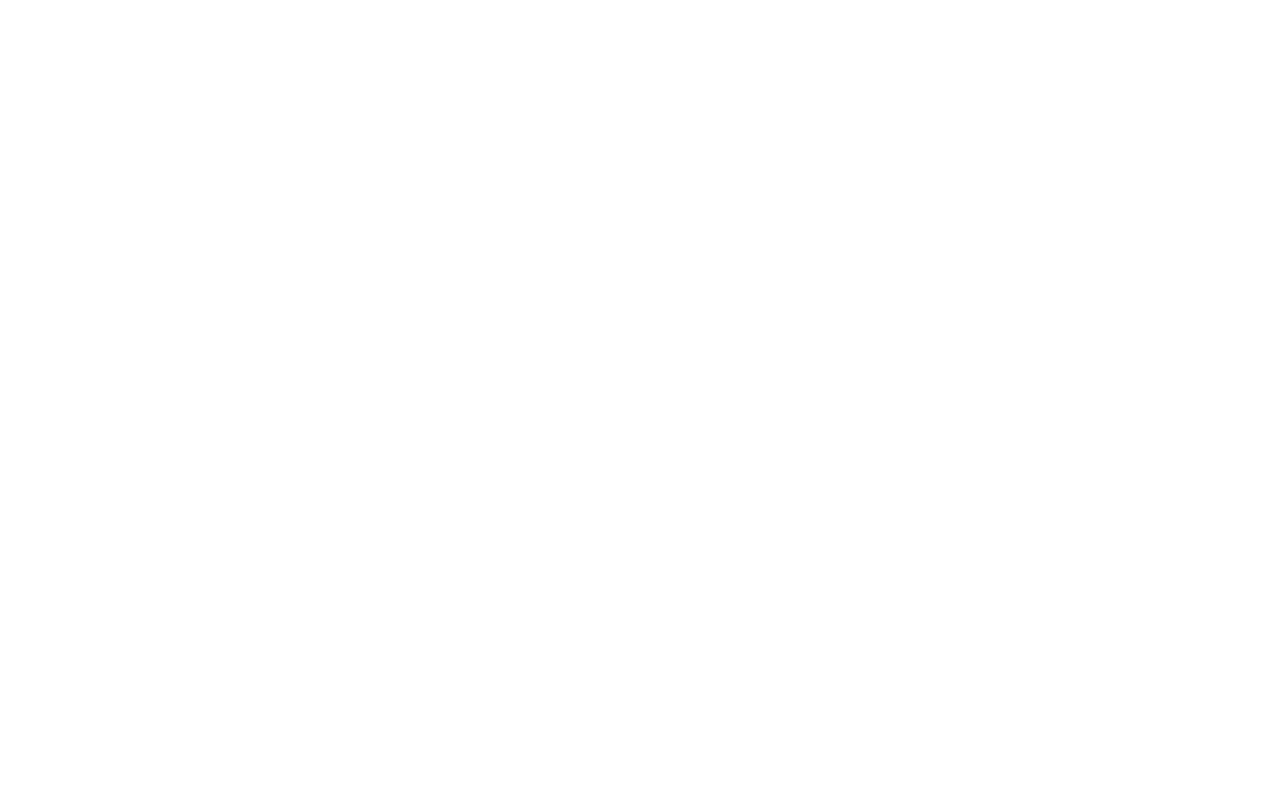
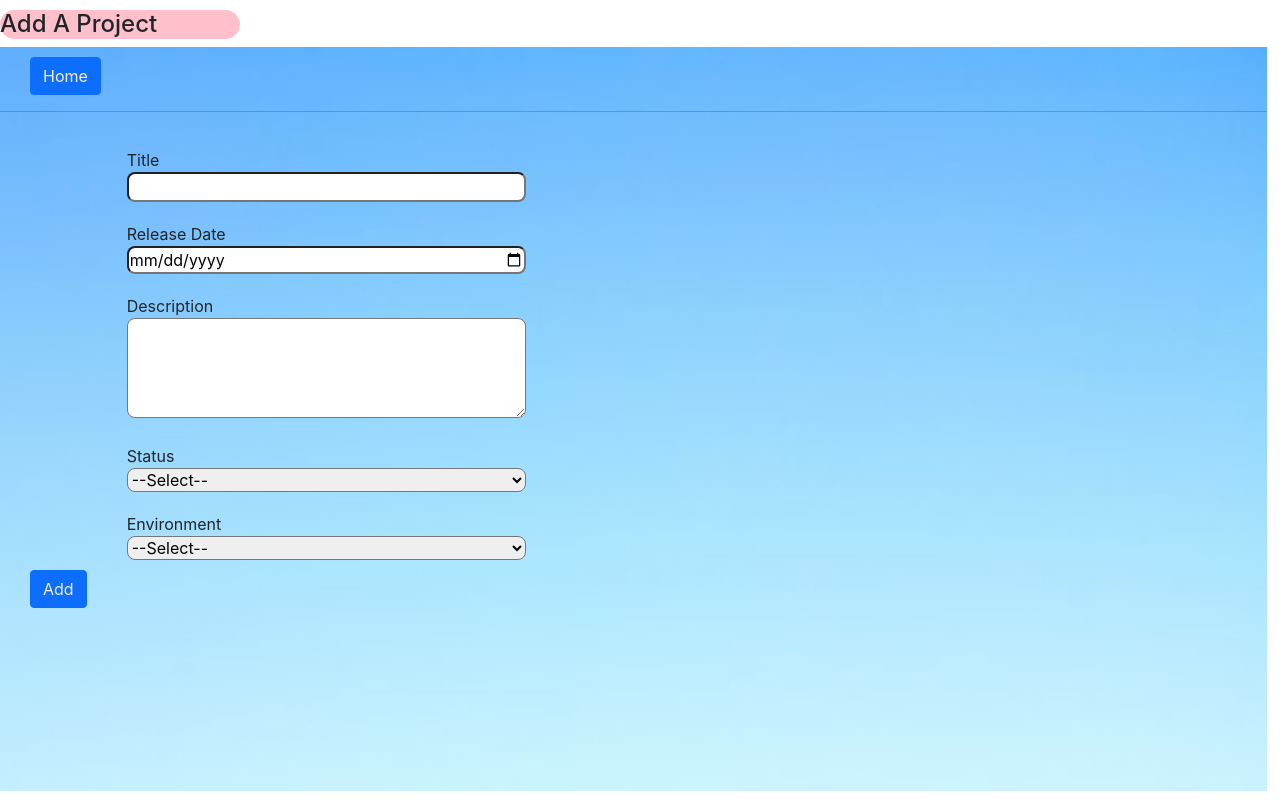
Before and after one commit to Kiranmai97/practice-test, a React (Create React App) app: page /adding in a window 1280 px wide. Before the commit this address had no page. Built offline with nearby package versions, Linux system fonts and the light colour scheme.

Commit message:
navigating to the pages

```diff
--- a/src/Routing/routing.js
+++ b/src/Routing/routing.js
@@ -19,12 +19,14 @@ import Hooks from "../components/updating";
 import Sample from "../components/sample";
 import Propsuser from "../components/propsuser";
 import TextUpper from "../components/textupper";
+import Project_management from "../Task/example";
+import TaskAdd from "../Task/components/TaskAdd";
+import ProProject from "../Task/components/proProject";
+import PreProject from '../Task/components/PreProject';
+import Test from '../Task/components/test';
+import Home from '../Task/components/Home';
 import ADD from "../Task/ADD";
-import ProProject from "../Task/proProject";
-import PreProject from "../Task/PreProject";
-import Test from "../Task/test";
-import Home from "../Task/Home";
-import Project_management from "../Task/example";
+
 
 
 
@@ -53,12 +55,13 @@ function Routing() {
                     <Route path="/sample" element={<Sample />} />
                     <Route path="/props" element={<Propsuser/>}/>
                     <Route path="/text" element={<TextUpper/>}/>
-                    <Route path="/add" element={<ADD/>}/>
+                    <Route path="/add" element={<TaskAdd/>}/>
                     <Route path="/pro" element={<ProProject/>}/>
                     <Route path="/pre" element={<PreProject/>}/>
                     <Route path="/test" element={<Test/>}/>
                     <Route path="/home" element={<Home/>}/>
                     <Route path="/exple" element={<Project_management/>}/>
+                    <Route path="adding" element={<ADD/>}/>
 
 
 
@@ -67,4 +70,5 @@ function Routing() {
         </div>
     )
 }
+
 export default Routing;
--- a/src/Task/ADD.js
+++ b/src/Task/ADD.js
@@ -1,6 +1,7 @@
 import React, { useState } from 'react';
 import Button from 'react-bootstrap/esm/Button';
 import { useDispatch, useSelector } from 'react-redux';
+import { useNavigate } from 'react-router-dom';
 import "./design.css";
 
 
@@ -19,20 +20,54 @@ const ADD = () => {
     setDetails({ ...details, details: details });
     console.log("detail", details)
   }
+  const navigate = useNavigate();
   const dispatch = useDispatch();
-  let dataredux = useSelector((state) => state.usersList);
-  const addDetails = (e) => {
-    e.preventDefault();
-    const lastId = dataredux[dataredux.length > 0 ? dataredux.length - 1 : 0]?.id ? dataredux[dataredux.length - 1].id : 0;
-    dispatch({
-      type: "AddDetails",
-      payload: {
-        details,
-        id:lastId+1,
-      },
-      callback: (user) => { },
-    });
-  }
+  // let dataredux = useSelector((state) => state.usersList);
+  // const addDetails = (e) => {
+  //   e.preventDefault();
+  //   const lastId = dataredux[dataredux.length > 0 ? dataredux.length - 1 : 0]?.id ? dataredux[dataredux.length - 1].id : 0;
+  //   dispatch({
+  //     type: "AddDetails",
+  //     payload: {
+  //       details,
+  //       id:lastId+1,
+  //     },
+  //     callback: (user) => { },
+  //   });
+  // }
+  const addDetails=()=>{
+
+    if(details.environment==="PRE"){
+        console.log("prePage")
+        dispatch({
+            type:"pre",
+            payload: details
+        })
+        console.log("prePage_completed")
+    }
+    if(details.environment==="TEST"){
+        console.log("testPage")
+        dispatch({
+            type:"test",
+            payload: details
+        })
+        console.log("testPage_completed")
+    }
+    if(details.environment==="PRO"){
+        console.log("proPage")
+        dispatch({
+            type:"pro",
+            payload: details
+        })
+        console.log("proPage_completed")
+    }
+
+if(details.environment==="PRE") return  navigate("/pre")
+if(details.environment==="TEST") return navigate("/test")
+if(details.environment==="PRO") return  navigate("/pro")
+
+}
+// console.log("selector",selector)
 
 
   console.log("adding into table", details)
--- a/src/Task/Home.js
+++ b/src/Task/components/Home.js
@@ -1,5 +1,5 @@
 import React, { useState } from 'react'
-import Test from '../Images/test.jpeg'
+import Test from "../../Images/test.jpeg"
 // import "./design.css";
 import { Col, Row } from 'react-bootstrap';
 
--- a/src/Task/PreProject.js
+++ b/src/Task/components/PreProject.js
@@ -1,6 +1,6 @@
 import React, { useState } from 'react'
 import { Table, Button } from 'react-bootstrap';
-import Editmodal from './editmodal';
+import Editmodal from '../editmodal';
 import { useDispatch, useSelector } from 'react-redux';
 
 
@@ -24,7 +24,7 @@ const PreProject = () => {
 
         <div>
           <hr />
-          <Table>
+          <Table >
             <thead>
               <tr>
                 <th>Title</th>
--- /dev/null
+++ b/src/Task/components/TaskAdd.js
@@ -0,0 +1,112 @@
+import React, { useState } from 'react'
+import { Button } from 'react-bootstrap'
+import { useDispatch, useSelector } from 'react-redux'
+import { useNavigate } from 'react-router-dom'
+import "../design.css"
+
+const TaskAdd = () => {
+    const [details, setDetails] = useState({
+        title: '',
+        releaseDate: '',
+        status: '',
+        environment: '',
+    })
+
+    const dataredux = useSelector((state) => state.usersList)
+    const disablePastDate = () => {
+        const today = new Date();
+        const dd = String(today.getDate() + 1).padStart(2, "0");
+        const mm = String(today.getMonth() + 1).padStart(2, "0"); //January is 0!
+        const yyyy = today.getFullYear();
+        return yyyy + "-" + mm + "-" + dd;
+    };
+
+    const handleInput = (e) => {
+        const name = e.target.name;
+        const value = e.target.value;
+    details[name] = value;
+    setDetails({ ...details, details: details });
+    console.log("detail", details)
+    }
+    const navigate = useNavigate();
+    const dispatch = useDispatch();
+    const addDetails = (e) => {
+        e.preventDefault();
+        dataredux.push(details)
+
+        if (details.environment == "pre") {
+            dispatch({
+                type: "prePage",
+                payload: details,
+
+            })
+        }
+        else if(details.environment == "pro") {
+            dispatch({
+                type:"proPage",
+                payload: details,
+            })
+        }
+        else if(details.environment =="test") {
+            dispatch({
+                type:"testPage",
+                payload:details,
+            })
+        }
+        if(details.environment==="pre") return  navigate("/pre")
+        if(details.environment==="pro") return  navigate("/pro")
+        if(details.environment==="test") return  navigate("/test")
+        console.log("data", dataredux)
+    }
+
+
+    return (
+        <div>
+            <h4 className='h4'>Add A Project</h4>
+            <div className='homePage'>
+
+                <Button className="addbtn"> <a href="/home" className='btns' onChange={handleInput}>Home </a></Button>
+                <hr></hr>
+                <div className='home'>
+                    <label>Title</label>
+                    <div><input type="text" name='title' className='input' onChange={handleInput} /></div>
+                </div>
+                <div className='date'>
+                    <label>Release Date</label>
+                    <div><input type="date" name='releaseDate' className='input' onChange={handleInput} min={disablePastDate()} /></div>
+                </div>
+
+                <div className='home'>
+                    <label>Description</label>
+                    <div><textarea type="text" name='description' className='description' onChange={handleInput} /></div>
+                </div>
+                <div className='home'>
+                    <label>Status</label>
+                    <div>
+                        <select value={'DEFAULT'} name='status' className='select' onChange={handleInput} >
+                            {/* <option value="DEFAULT" name='status'  disabled="disabled">--Select--</option> */}
+
+                            <option value='' selected={true} disabled="disabled">--Select--</option>
+                             {/* selected={true} */}
+                            <option name='status' value='completed'> Completed  </option>
+                            <option name='status' value='onprogress'> OnProgress </option>
+                        </select></div>
+                </div>
+                <div className='home'>
+                    <label>Environment</label>
+                    <div> <select name='environment' className='select' onChange={handleInput}>
+                        <option value='' selected={true} disabled="disabled" >--Select--</option>
+                        <option value='pre'> PRE </option>
+                        <option value='pro'> PRO </option>
+                        <option value='test'> TEST </option>
+                    </select></div>
+                </div>
+
+                <div>
+                    <Button className="addbtn"> <a href="/add" className='btns' onClick={addDetails}>Add </a></Button></div>
+            </div>
+        </div>
+    )
+}
+
+export default TaskAdd
--- a/src/Task/editmodal.js
+++ b/src/Task/editmodal.js
@@ -10,7 +10,7 @@ const Editmodal = () => {
     environment: '',
   })
   const handleAdd = (e) => {
-setDetails({...details, [e.target.name]: e.target.value})
+    setDetails({ ...details, [e.target.name]: e.target.value })
   }
   const disablePastDate = () => {
     const today = new Date();
@@ -30,49 +30,49 @@ setDetails({...details, [e.target.name]: e.target.value})
   }
   return (
     <div>
-      <Button type="button" class="btn btn-primary" data-bs-toggle="modal" data-bs-target="#exampleModal">
+      <Button type="button" className="btn btn-primary" data-bs-toggle="modal" data-bs-target="#exampleModal">
         EDIT
       </Button>
 
       {/* <!-- Modal --> */}
-      <div class="modal fade" id="exampleModal" tabindex="-1" aria-labelledby="exampleModalLabel" aria-hidden="true">
-        <div class="modal-dialog">
-          <div class="modal-content">
-            <div class="modal-header">
-              <h5 class="modal-title" id="exampleModalLabel">Edit Details</h5>
-              <button type="button" class="btn-close" data-bs-dismiss="modal" aria-label="Close"></button>
+      <div className="modal fade" id="exampleModal" tabIndex="-1" aria-labelledby="exampleModalLabel" aria-hidden="true">
+        <div className="modal-dialog">
+          <div className="modal-content">
+            <div className="modal-header">
+              <h5 className="modal-title" id="exampleModalLabel">Edit Details</h5>
+              <button type="button" className="btn-close" data-bs-dismiss="modal" aria-label="Close"></button>
             </div>
-            <div class="modal-body">
+            <div className="modal-body">
 
 
-              <div className='homePage'      >
-                <div height= '20%'></div>
-                <div className='home'>
+              <div classNameName='homePage'      >
+                <div height='20%'></div>
+                <div classNameName='home'>
                   <label>Title</label>
-                  <div><input type="text" name='title' className='input' onChange={handleAdd} /></div>
+                  <div><input type="text" name='title' classNameName='input' onChange={handleAdd} /></div>
                 </div>
-                <div className='date'>
+                <div classNameName='date'>
                   <label>Release Date</label>
-                  <div><input type="date" name='releaseDate' className='input' onChange={handleAdd} min={disablePastDate()} /></div>
+                  <div><input type="date" name='releaseDate' classNameName='input' onChange={handleAdd} min={disablePastDate()} /></div>
                 </div>
 
-                <div className='home'>
+                <div classNameName='home'>
                   <label>Description</label>
-                  <div><textarea type="text" name='description' className='description' onChange={handleAdd} /></div>
+                  <div><textarea type="text" name='description' classNameName='description' onChange={handleAdd} /></div>
                 </div>
-                <div className='home'>
+                <div classNameName='home'>
                   <label>Status</label>
                   <div>
-                    <select name='status' className='select' onChange={handleAdd} >
+                    <select name='status' classNameName='select' onChange={handleAdd} >
                       <option value='' selected="true" name='status' disabled="disabled">--Select--</option>
                       {/* selected={true} */}
                       <option name='status' value='completed'> Completed  </option>
                       <option name='status' value='onprogress'> OnProgress </option>
                     </select></div>
                 </div>
-                <div className='home'>
+                <div classNameName='home'>
                   <label>Environment</label>
-                  <div> <select name='environment' className='select' onChange={handleAdd}>
+                  <div> <select name='environment' classNameName='select' onChange={handleAdd}>
                     <option value='' selected="true" disabled="disabled" >--Select--</option>
                     <option value='pre'> PRE </option>
                     <option value='pro'> PRO </option>
@@ -81,9 +81,9 @@ setDetails({...details, [e.target.name]: e.target.value})
                 </div>
 
 
-                <div class="modal-footer">
-                  <Button type="button" class="btn btn-secondary" data-bs-dismiss="modal" onClick={handleClose}>Close</Button>
-                  <Button type="button" class="btn btn-primary" onClick={handleSave}>Save changes</Button>
+                <div className="modal-footer">
+                  <Button type="button" className="btn btn-secondary" data-bs-dismiss="modal" onClick={handleClose}>Close</Button>
+                  <Button type="button" className="btn btn-primary" onClick={handleSave}>Save changes</Button>
                 </div>
               </div>
             </div>
```
Also changed, not shown: src/Task/components/proProject.js (renamed from src/Task/test.js, +12 -13 lines), src/Task/components/test.js (renamed from src/Task/proProject.js, +10 -13 lines), src/Task/details.js (deleted, +0 -12 lines), src/Task/redux/reducers/reducer.js (+23 -29 lines), src/Task/redux/saga/sagas.js (+17 -19 lines).
